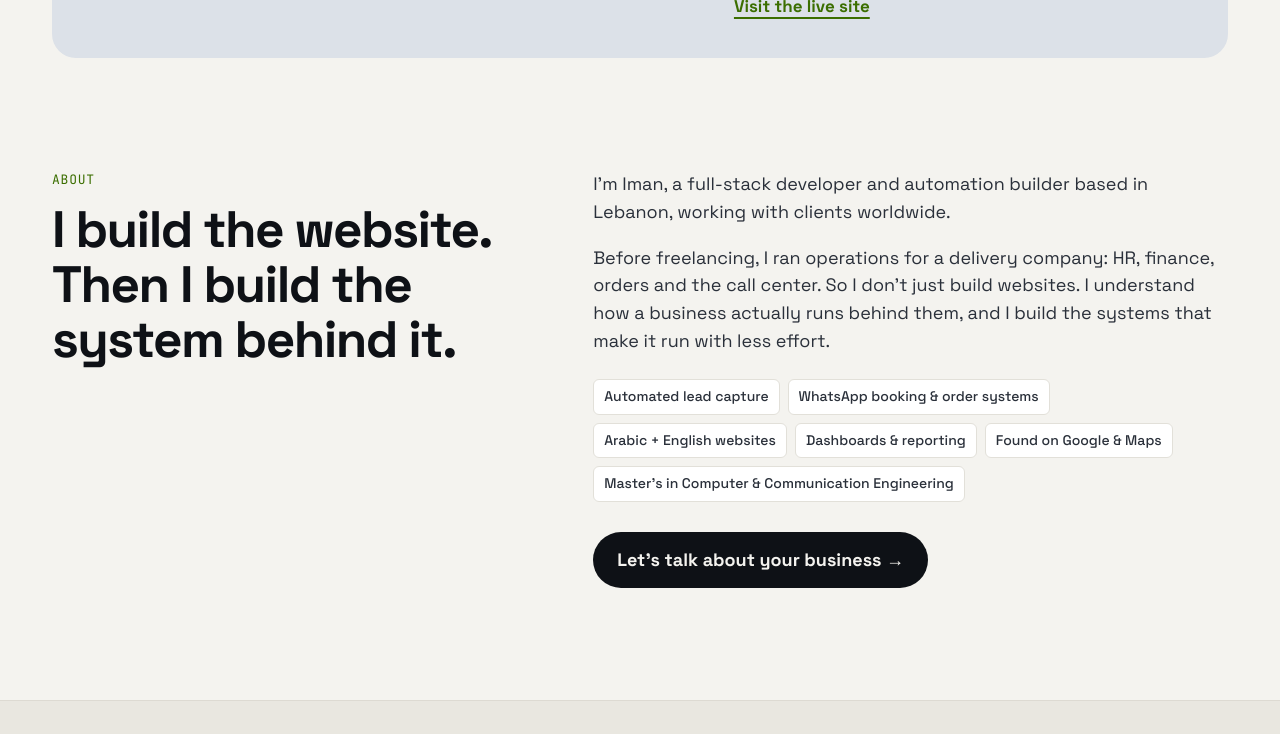
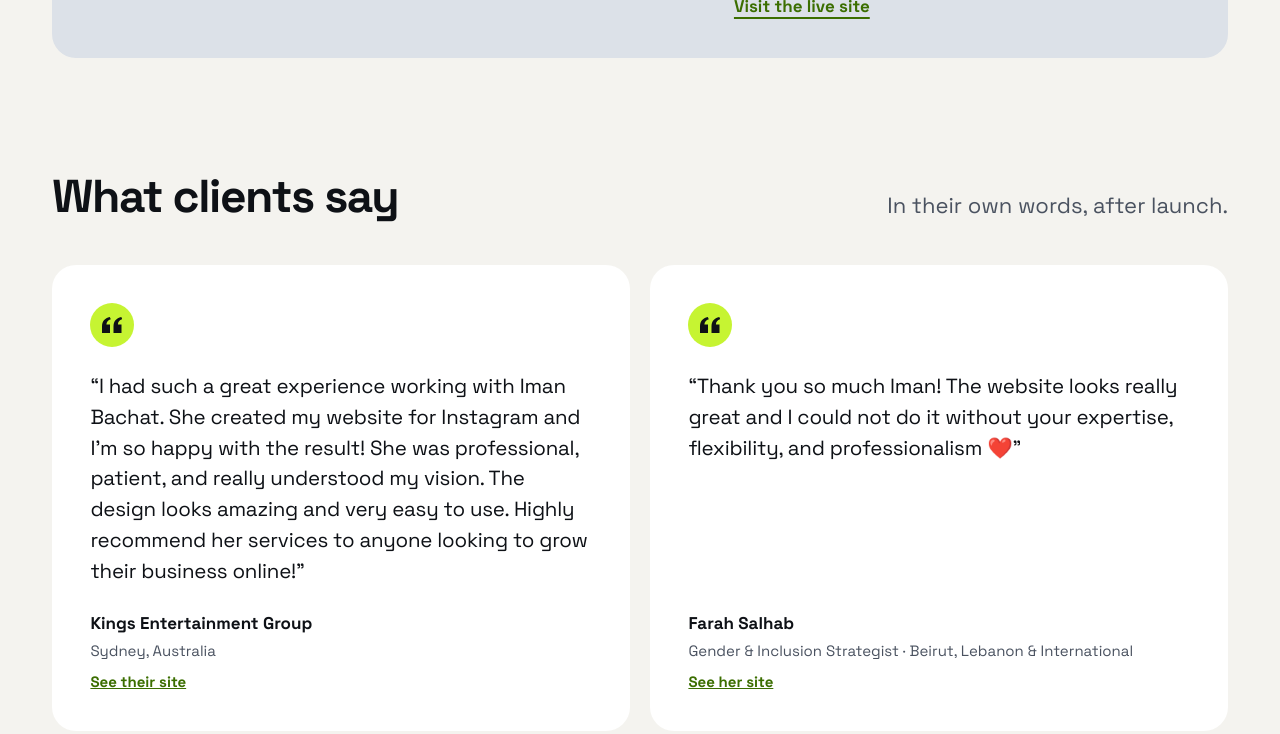
Before and after one commit to imanbachat1212/imanbachat-site, a plain HTML site: page index.html in a window 1280 px wide. Shown: the part 4218-4952 px from the top of the page. Drawn offline with Linux system fonts and the light colour scheme.

Commit message:
Add client testimonials section
Co-Authored-By: Claude Opus 5.5 <noreply@anthropic.com>
Claude-Session: https://claude.ai/code/session_0123gDdEKX1ysT21LSC1ymVj

```diff
--- a/index.html
+++ b/index.html
@@ -173,6 +173,17 @@ p{margin:0}
 @keyframes faqIn{from{opacity:0;transform:translateY(-6px)}to{opacity:1;transform:none}}
 .faq details{transition:box-shadow 150ms ease}
 .faq details:hover{box-shadow:0 6px 16px rgba(14,17,22,.06)}
+/* ===== testimonials ===== */
+.quotes{display:grid;grid-template-columns:repeat(2,minmax(0,1fr));gap:20px;margin-top:44px}
+.quote{background:var(--card);border-radius:var(--r);padding:clamp(24px,3vw,40px);display:flex;flex-direction:column;gap:24px;margin:0;transition:transform 200ms var(--ease-out-quint),box-shadow 200ms var(--ease-out-quint)}
+.quote:hover{transform:translateY(-4px);box-shadow:0 12px 24px rgba(14,17,22,.08)}
+.quote__mark{width:44px;height:44px;border-radius:50%;background:var(--lime);display:grid;place-items:center;flex:none}
+.quote blockquote{margin:0;font-size:clamp(18px,1.6vw,21px);line-height:1.5;letter-spacing:-0.01em}
+.quote figcaption{margin-top:auto;display:flex;flex-direction:column;gap:2px}
+.quote figcaption b{font-size:var(--s2)}
+.quote figcaption span{font-size:var(--s1);color:var(--soft)}
+.quote figcaption a{font-size:var(--s1);font-weight:700;color:var(--deep);margin-top:6px;width:fit-content}
+@media (max-width:860px){.quotes{grid-template-columns:1fr}}
 /* ===== clients strip ===== */
 .clients{display:flex;flex-wrap:wrap;align-items:center;justify-content:space-between;gap:16px 32px;background:var(--card);border-radius:var(--r);padding:26px 32px}
 .clients p{color:var(--soft);font-weight:500}
@@ -549,6 +560,26 @@ textarea.field{min-height:110px;padding:16px 18px;resize:vertical}
   </article>
 </section>
 
+<!-- ============ TESTIMONIALS ============ -->
+<section class="c sec" id="testimonials" aria-labelledby="quotes-h">
+  <div class="svc__top">
+    <h2 id="quotes-h" class="h2 rise">What clients say</h2>
+    <p class="sub rise d1">In their own words, after launch.</p>
+  </div>
+  <div class="quotes">
+    <figure class="quote rise">
+      <span class="quote__mark" aria-hidden="true"><svg width="20" height="16" viewBox="0 0 20 16"><path d="M0 16V9.5C0 4.3 2.6 1.2 7.8 0l1 2.2C6 3.1 4.6 4.8 4.4 7.4H8V16H0zm11.5 0V9.5c0-5.2 2.6-8.3 7.8-9.5l1 2.2c-2.8.9-4.2 2.6-4.4 5.2h3.6V16h-8z" fill="#0E1116"/></svg></span>
+      <blockquote>“I had such a great experience working with Iman Bachat. She created my website for Instagram and I’m so happy with the result! She was professional, patient, and really understood my vision. The design looks amazing and very easy to use. Highly recommend her services to anyone looking to grow their business online!”</blockquote>
+      <figcaption><b>Kings Entertainment Group</b><span>Sydney, Australia</span><a href="https://kingsentertainmentgroup.com.au/" target="_blank" rel="noopener">See their site</a></figcaption>
+    </figure>
+    <figure class="quote rise d1">
+      <span class="quote__mark" aria-hidden="true"><svg width="20" height="16" viewBox="0 0 20 16"><path d="M0 16V9.5C0 4.3 2.6 1.2 7.8 0l1 2.2C6 3.1 4.6 4.8 4.4 7.4H8V16H0zm11.5 0V9.5c0-5.2 2.6-8.3 7.8-9.5l1 2.2c-2.8.9-4.2 2.6-4.4 5.2h3.6V16h-8z" fill="#0E1116"/></svg></span>
+      <blockquote>“Thank you so much Iman! The website looks really great and I could not do it without your expertise, flexibility, and professionalism ❤️”</blockquote>
+      <figcaption><b>Farah Salhab</b><span>Gender &amp; Inclusion Strategist · Beirut, Lebanon &amp; International</span><a href="https://farahsalhab.netlify.app/" target="_blank" rel="noopener">See her site</a></figcaption>
+    </figure>
+  </div>
+</section>
+
 <!-- ============ 4. ABOUT ============ -->
 <section id="about" style="max-width: 1240px; margin: 0 auto; padding: 112px clamp(18px, 3vw, 32px); display: flex; flex-wrap: wrap; gap: 56px">
   <div style="flex: 1 1 320px; min-width: 0">
```
